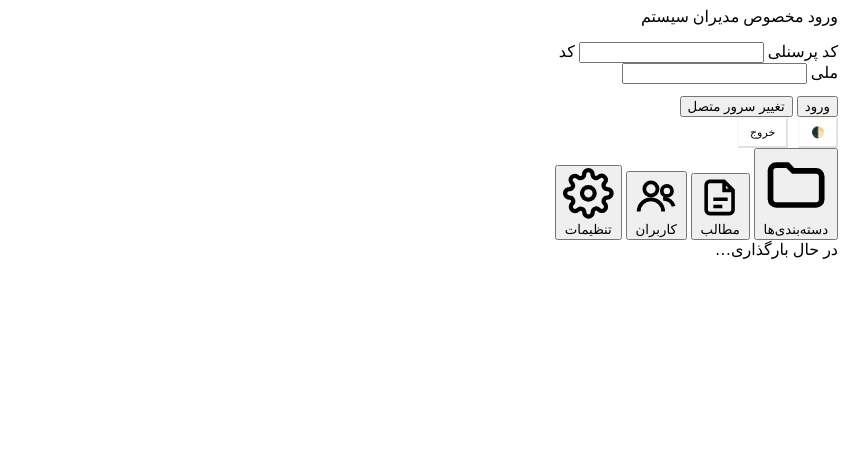
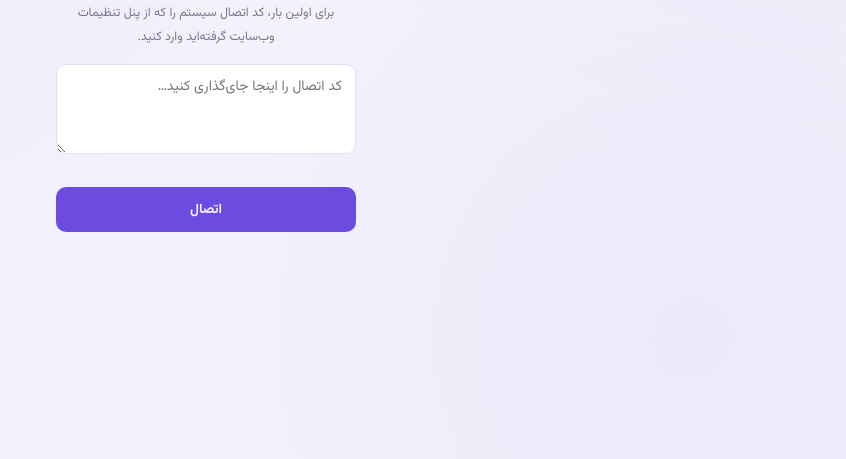
Before and after one commit to anashstudio/admin-app-lms, a website: page www/index.html in a window 1280 px wide. Shown: the part 341-800 px from the top of the page, without its empty margins (434-1280 px from the left). Drawn offline with nearby package versions, Linux system fonts and the light colour scheme.

Commit message:
Update style.css

```diff
--- a/www/style.css
+++ b/www/style.css
@@ -1,80 +1,68 @@
-<!DOCTYPE html>
-<html lang="fa" dir="rtl" id="htmlRoot">
-<head>
-<meta charset="UTF-8">
-<meta name="viewport" content="width=device-width, initial-scale=1, maximum-scale=1">
-<title>پنل مدیریت</title>
-<link rel="stylesheet" href="style.css">
-</head>
-<body>
-<div id="app">
-
-  <!-- صفحه اتصال به سرور -->
-  <div id="screen-connect" class="screen center-screen">
-    <div class="logo-mark">م</div>
-    <h1 id="brandTitle">پنل مدیریت</h1>
-    <p class="note" style="max-width:300px">برای اولین بار، کد اتصال سیستم را که از پنل تنظیمات وب‌سایت گرفته‌اید وارد کنید.</p>
-    <div style="width:100%;max-width:300px">
-      <textarea id="connectionCodeInput" rows="3" placeholder="کد اتصال را اینجا جای‌گذاری کنید…"></textarea>
-      <div id="connectError" class="note" style="color:var(--danger)"></div>
-      <button class="btn block" style="margin-top:10px" onclick="Admin.saveConnection()">اتصال</button>
-    </div>
-  </div>
-
-  <!-- صفحه ورود -->
-  <div id="screen-login" class="screen center-screen hidden">
-    <div class="logo-mark">م</div>
-    <h1 id="loginBrand">پنل مدیریت</h1>
-    <p class="note">ورود مخصوص مدیران سیستم</p>
-    <div style="width:100%;max-width:300px;text-align:right">
-      <label>کد پرسنلی</label>
-      <input type="text" id="loginPersonnel">
-      <label>کد ملی</label>
-      <input type="password" id="loginNational">
-      <div id="loginError" class="note" style="color:var(--danger)"></div>
-      <button class="btn block" style="margin-top:12px" onclick="Admin.login()">ورود</button>
-      <button class="btn secondary block" style="margin-top:8px" onclick="Admin.resetConnection()">تغییر سرور متصل</button>
-    </div>
-  </div>
-
-  <!-- برنامه اصلی -->
-  <div id="screen-main" class="hidden" style="display:flex;flex-direction:column;height:100%">
-    <div class="topbar">
-      <span id="mainBrand" style="font-weight:800;font-size:14px"></span>
-      <div style="display:flex;gap:10px;align-items:center">
-        <button onclick="Admin.toggleTheme()" class="btn secondary" style="padding:7px 11px;font-size:11px;border-color:rgba(244,239,228,.3);color:var(--paper);background:rgba(255,255,255,.06)">🌓</button>
-        <button onclick="Admin.logout()" class="btn secondary" style="padding:7px 11px;font-size:11px;border-color:rgba(244,239,228,.3);color:var(--paper);background:rgba(255,255,255,.06)">خروج</button>
-      </div>
-    </div>
-    <div class="tabbar">
-      <button data-tab="categories" onclick="Admin.showTab('categories')" class="active">
-        <svg viewBox="0 0 24 24" fill="none" stroke="currentColor" stroke-width="2"><path d="M3 7a2 2 0 0 1 2-2h4l2 2h8a2 2 0 0 1 2 2v8a2 2 0 0 1-2 2H5a2 2 0 0 1-2-2V7Z"/></svg>
-        دسته‌بندی‌ها</button>
-      <button data-tab="topics" onclick="Admin.showTab('topics')">
-        <svg viewBox="0 0 24 24" fill="none" stroke="currentColor" stroke-width="2"><path d="M14 3v5h5M6 3h8l5 5v11a2 2 0 0 1-2 2H6a2 2 0 0 1-2-2V5a2 2 0 0 1 2-2Z"/><path d="M8 13h8M8 17h5"/></svg>
-        مطالب</button>
-      <button data-tab="users" onclick="Admin.showTab('users')">
-        <svg viewBox="0 0 24 24" fill="none" stroke="currentColor" stroke-width="2"><circle cx="9" cy="8" r="3.5"/><path d="M2.5 20a6.5 6.5 0 0 1 13 0"/><circle cx="17.5" cy="9" r="2.7"/><path d="M15.5 13.2c2.7-.2 5 1.7 5.6 4"/></svg>
-        کاربران</button>
-      <button data-tab="settings" onclick="Admin.showTab('settings')">
-        <svg viewBox="0 0 24 24" fill="none" stroke="currentColor" stroke-width="2"><circle cx="12" cy="12" r="3"/><path d="M19.4 15a1.65 1.65 0 0 0 .33 1.82l.06.06a2 2 0 1 1-2.83 2.83l-.06-.06a1.65 1.65 0 0 0-1.82-.33 1.65 1.65 0 0 0-1 1.51V21a2 2 0 0 1-4 0v-.09A1.65 1.65 0 0 0 9 19.4a1.65 1.65 0 0 0-1.82.33l-.06.06a2 2 0 1 1-2.83-2.83l.06-.06A1.65 1.65 0 0 0 4.68 15a1.65 1.65 0 0 0-1.51-1H3a2 2 0 0 1 0-4h.09A1.65 1.65 0 0 0 4.6 9a1.65 1.65 0 0 0-.33-1.82l-.06-.06a2 2 0 1 1 2.83-2.83l.06.06A1.65 1.65 0 0 0 9 4.6a1.65 1.65 0 0 0 1-1.51V3a2 2 0 0 1 4 0v.09a1.65 1.65 0 0 0 1 1.51 1.65 1.65 0 0 0 1.82-.33l.06-.06a2 2 0 1 1 2.83 2.83l-.06.06A1.65 1.65 0 0 0 19.4 9a1.65 1.65 0 0 0 1.51 1H21a2 2 0 0 1 0 4h-.09a1.65 1.65 0 0 0-1.51 1Z"/></svg>
-        تنظیمات</button>
-    </div>
-    <div class="screen" id="tabContent"></div>
-  </div>
-
-  <div id="loading" class="screen center-screen hidden">
-    <div class="spinner"></div>
-    <div class="note" id="loadingText">در حال بارگذاری…</div>
-  </div>
-
-  <div id="toast" class="toast"></div>
-</div>
-
-<script src="https://cdn.jsdelivr.net/npm/mammoth@1.7.0/mammoth.browser.min.js"></script>
-<script src="https://cdn.jsdelivr.net/npm/jszip@3.10.1/dist/jszip.min.js"></script>
-<script src="https://cdn.jsdelivr.net/npm/pdfjs-dist@3.11.174/build/pdf.min.js"></script>
-<script src="https://cdn.jsdelivr.net/npm/xlsx@0.18.5/dist/xlsx.full.min.js"></script>
-<script src="app.js"></script>
-</body>
-</html>
+@import url('https://fonts.googleapis.com/css2?family=Vazirmatn:wght@400;500;600;700;800&display=swap');
+:root{
+  --paper:#F3F1FB; --paper-dark:#EAE6F7; --card:#FFFFFF; --ink:#241F33; --deep:#6C4CE0; --deep2:#2C2150;
+  --gold:#6C4CE0; --gold-soft:#8F72EA; --gold-tint:#EDE9FB; --line:#E4E1F5; --muted:#7A7690; --danger:#D64545; --success:#2E9F6E;
+  --accent2:#1AA37A;
+  --shadow:0 1px 2px rgba(36,31,51,.05), 0 6px 18px rgba(36,31,51,.07);
+  --radius:18px;
+}
+[data-theme="dark"]{
+  --paper:#17151F; --paper-dark:#1E1B29; --card:#221F2E; --ink:#EDEAF8; --deep:#8B72EA; --deep2:#EDE9FB;
+  --gold:#8B72EA; --gold-soft:#A995F0; --gold-tint:#2E2745; --line:#332E45; --muted:#9A93B0; --danger:#E8776B; --success:#5FCB94;
+  --accent2:#3FC39A;
+  --shadow:0 1px 2px rgba(0,0,0,.3), 0 8px 22px rgba(0,0,0,.45);
+}
+*{box-sizing:border-box}
+html,body{height:100%;margin:0}
+body{font-family:'Vazirmatn',Tahoma,sans-serif;background:var(--paper);color:var(--ink);direction:rtl;overflow:hidden;
+  background-image:radial-gradient(circle at 100% 0%, var(--gold-tint) 0%, transparent 38%)}
+button,input,select,textarea{font-family:inherit}
+#app{height:100vh;display:flex;flex-direction:column}
+.screen{flex:1;overflow-y:auto;padding:18px}
+.hidden{display:none !important}
+.center-screen{height:100%;display:flex;flex-direction:column;align-items:center;justify-content:center;text-align:center;padding:30px;
+  background-image:radial-gradient(circle at 18% 15%, var(--gold-tint) 0%, transparent 42%), radial-gradient(circle at 88% 85%, var(--gold-tint) 0%, transparent 38%)}
+h1{font-size:19px;margin:0 0 6px;font-weight:800}
+h2{font-size:14.5px;margin:0 0 12px;font-weight:800;display:flex;align-items:center;gap:8px}
+h2::before{content:'';width:4px;height:14px;border-radius:3px;background:var(--gold)}
+.note{font-size:12.5px;color:var(--muted);margin-bottom:14px;line-height:1.9}
+label{display:block;font-size:12px;font-weight:700;color:var(--muted);margin:10px 0 5px}
+input[type=text],input[type=password],input[type=file],select,textarea{
+  width:100%;padding:11px 13px;border-radius:10px;border:1px solid var(--line);font-size:14px;background:#fff;color:var(--ink);transition:border-color .15s}
+input:focus,select:focus,textarea:focus{outline:none;border-color:var(--gold-soft)}
+[data-theme="dark"] input,[data-theme="dark"] select,[data-theme="dark"] textarea{background:var(--paper-dark)}
+textarea{resize:vertical}
+button,.btn{background:var(--deep);color:var(--paper);border:none;border-radius:10px;padding:12px 18px;
+  font-size:13.5px;font-weight:700;cursor:pointer;display:inline-flex;align-items:center;justify-content:center;gap:6px;text-decoration:none;
+  transition:opacity .15s,transform .1s}
+button:active,.btn:active{transform:scale(.98)}
+.btn.secondary{background:var(--card);color:var(--ink);border:1px solid var(--line)}
+.btn.danger{background:var(--danger);color:#fff}
+.btn.gold{background:linear-gradient(135deg,var(--gold-soft),var(--gold));color:var(--deep2)}
+.btn.block{width:100%}
+.card{background:var(--card);border:1px solid var(--line);border-radius:var(--radius);padding:18px;margin-bottom:16px;box-shadow:var(--shadow)}
+.pill{display:inline-flex;align-items:center;gap:4px;background:var(--gold-tint);color:var(--gold);border-radius:999px;
+  padding:6px 13px;font-size:12px;font-weight:700;border:1px solid transparent;cursor:pointer}
+.pill.active{background:linear-gradient(135deg,var(--gold-soft),var(--gold));color:var(--deep2)}
+.logo-mark{width:52px;height:52px;border-radius:15px;background:linear-gradient(135deg,var(--gold-soft),var(--gold));
+  display:flex;align-items:center;justify-content:center;color:var(--deep2);font-weight:800;font-size:20px;margin-bottom:16px;box-shadow:var(--shadow)}
+.topbar{background:var(--deep);color:var(--paper);padding:16px 18px;display:flex;justify-content:space-between;align-items:center;flex-shrink:0;
+  box-shadow:0 2px 12px rgba(0,0,0,.12)}
+.tabbar{display:flex;background:var(--card);border-bottom:1px solid var(--line);flex-shrink:0;overflow-x:auto}
+.tabbar button{background:none;border:none;color:var(--muted);padding:13px 15px;font-size:12.5px;font-weight:700;
+  border-bottom:2.5px solid transparent;border-radius:0;display:flex;align-items:center;gap:6px;white-space:nowrap}
+.tabbar button svg{width:15px;height:15px;opacity:.8}
+.tabbar button.active{color:var(--gold);border-bottom-color:var(--gold)}
+table{width:100%;border-collapse:collapse;font-size:13px}
+th,td{padding:10px 6px;border-bottom:1px solid var(--line);text-align:right}
+th{color:var(--muted);font-size:11px}
+tbody tr:hover{background:var(--paper-dark)}
+.codebox{font-family:monospace;background:var(--paper);border:1px solid var(--line);border-radius:9px;padding:13px;word-break:break-all;font-size:12px;direction:ltr;text-align:left}
+.spinner{width:34px;height:34px;border:3px solid var(--line);border-top-color:var(--gold);border-radius:50%;animation:spin .8s linear infinite;margin-bottom:14px}
+@keyframes spin{to{transform:rotate(360deg)}}
+.toast{position:fixed;bottom:20px;left:50%;transform:translateX(-50%);background:var(--deep);color:var(--paper);
+  padding:11px 20px;border-radius:999px;font-size:12.5px;z-index:99;opacity:0;transition:opacity .25s;box-shadow:var(--shadow)}
+.toast.show{opacity:1}
+.filerow{display:flex;align-items:center;justify-content:space-between;gap:10px;background:var(--paper);border:1px solid var(--line);
+  border-radius:10px;padding:10px 12px;margin-bottom:8px;font-size:12.5px}
+.dropzone{border:1.5px dashed var(--line);border-radius:12px;padding:20px;text-align:center;background:var(--paper);cursor:pointer}
```
